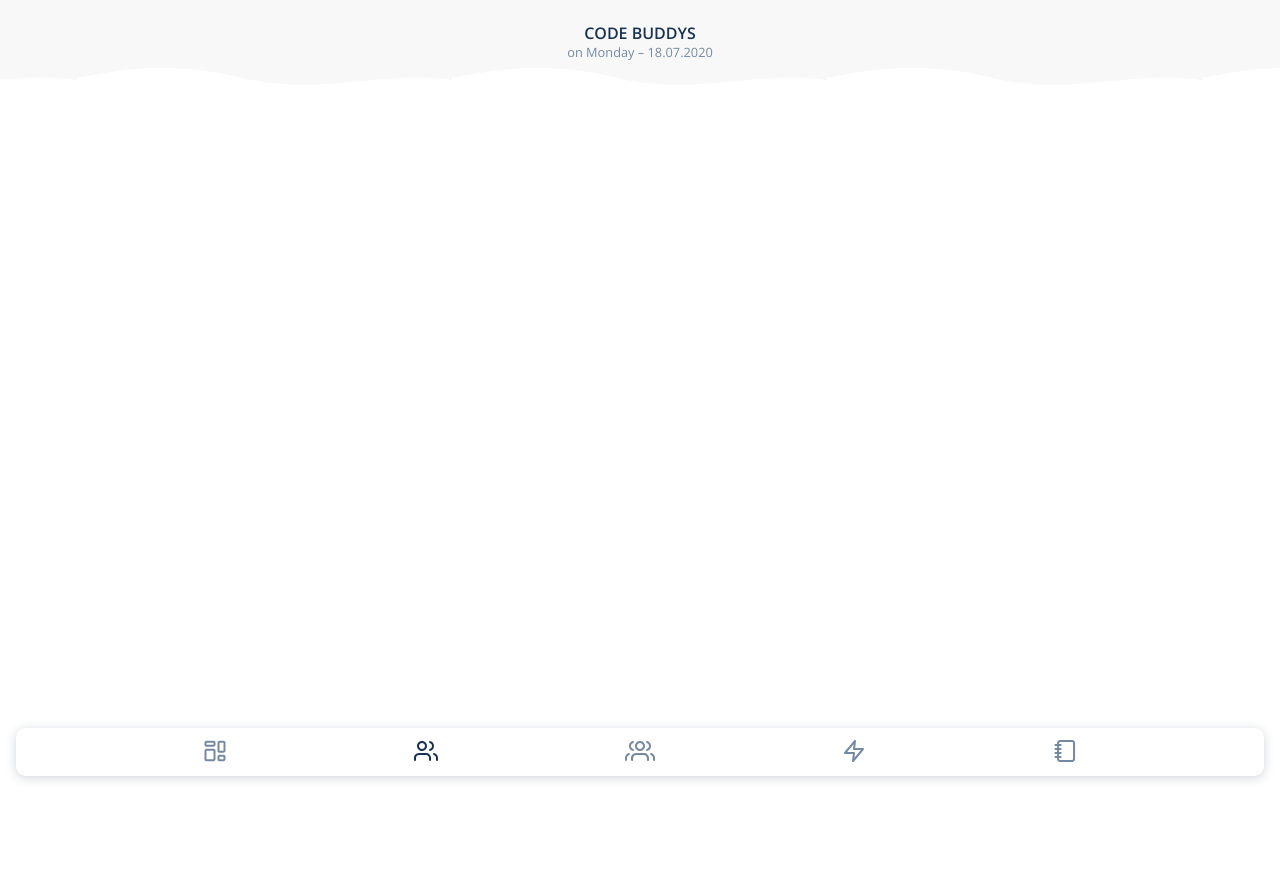
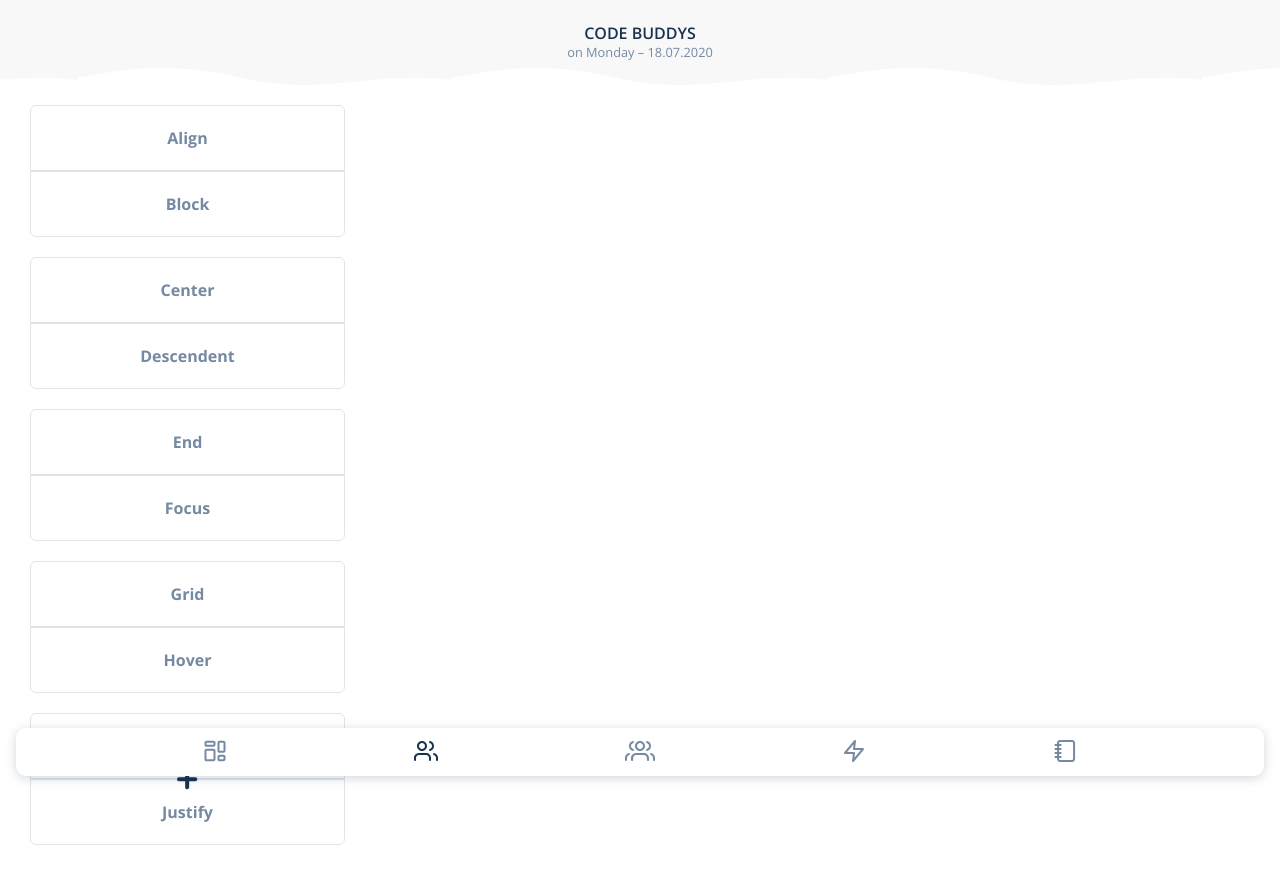
Before and after one commit to LauraMoehr/CompagnionApp, a plain HTML site: page src/buddys.html in a window 1280 px wide. Before the commit the page ends 800 px from the top, so only its background shows below. Drawn offline with nearby package versions, Linux system fonts and the light colour scheme.

Commit message:
added js functions and more

```diff
--- a/src/buddys.html
+++ b/src/buddys.html
@@ -24,17 +24,8 @@
     </header>
     <body>
       <main>
-
-
-
-
-
-
-
-
-          <!-- <section class="small-flexbox">
-            <p class="members m1">Align</p>
         <svg
+          id="plusSign"
           class="small-flexbox__plus"
           width="21"
           height="21"
@@ -47,80 +38,11 @@
             fill="#193251"
           />
         </svg>
-            <p class="members m5">Block</p>
-          </section>
-          <section class="small-flexbox">
-            <p class="members m1">Center</p>
-            <svg
-              class="small-flexbox__plus"
-              width="21"
-              height="21"
-              viewBox="0 0 21 21"
-              fill="none"
-              xmlns="http://www.w3.org/2000/svg"
-            >
-              <path
-                d="M10.1667 0C11.221 0 12.0848 0.815878 12.1612 1.85074L12.1667 2V8.16567L18.3333 8.16667C19.4379 8.16667 20.3333 9.0621 20.3333 10.1667C20.3333 11.221 19.5175 12.0848 18.4826 12.1612L18.3333 12.1667L12.1667 12.1657V18.3333C12.1667 19.4379 11.2712 20.3333 10.1667 20.3333C9.1123 20.3333 8.2485 19.5175 8.17215 18.4826L8.16667 18.3333V12.1657L2 12.1667C0.89543 12.1667 0 11.2712 0 10.1667C0 9.1123 0.815878 8.2485 1.85074 8.17215L2 8.16667L8.16667 8.16567V2C8.16667 0.89543 9.0621 0 10.1667 0Z"
-                fill="#193251"
-              />
-            </svg>
-            <p class="members m5">Descendent</p>
-          </section>
-          <section class="small-flexbox">
-            <p class="members m1">End</p>
-            <svg
-              class="small-flexbox__plus"
-              width="21"
-              height="21"
-              viewBox="0 0 21 21"
-              fill="none"
-              xmlns="http://www.w3.org/2000/svg"
-            >
-              <path
-                d="M10.1667 0C11.221 0 12.0848 0.815878 12.1612 1.85074L12.1667 2V8.16567L18.3333 8.16667C19.4379 8.16667 20.3333 9.0621 20.3333 10.1667C20.3333 11.221 19.5175 12.0848 18.4826 12.1612L18.3333 12.1667L12.1667 12.1657V18.3333C12.1667 19.4379 11.2712 20.3333 10.1667 20.3333C9.1123 20.3333 8.2485 19.5175 8.17215 18.4826L8.16667 18.3333V12.1657L2 12.1667C0.89543 12.1667 0 11.2712 0 10.1667C0 9.1123 0.815878 8.2485 1.85074 8.17215L2 8.16667L8.16667 8.16567V2C8.16667 0.89543 9.0621 0 10.1667 0Z"
-                fill="#193251"
-              />
-            </svg>
-            <p class="members m5">Focus</p>
-          </section>
-          <section class="small-flexbox">
-            <p class="members m1">Grid</p>
-            <svg
-              class="small-flexbox__plus"
-              width="21"
-              height="21"
-              viewBox="0 0 21 21"
-              fill="none"
-              xmlns="http://www.w3.org/2000/svg"
-            >
-              <path
-                d="M10.1667 0C11.221 0 12.0848 0.815878 12.1612 1.85074L12.1667 2V8.16567L18.3333 8.16667C19.4379 8.16667 20.3333 9.0621 20.3333 10.1667C20.3333 11.221 19.5175 12.0848 18.4826 12.1612L18.3333 12.1667L12.1667 12.1657V18.3333C12.1667 19.4379 11.2712 20.3333 10.1667 20.3333C9.1123 20.3333 8.2485 19.5175 8.17215 18.4826L8.16667 18.3333V12.1657L2 12.1667C0.89543 12.1667 0 11.2712 0 10.1667C0 9.1123 0.815878 8.2485 1.85074 8.17215L2 8.16667L8.16667 8.16567V2C8.16667 0.89543 9.0621 0 10.1667 0Z"
-                fill="#193251"
-              />
-            </svg>
-            <p class="members m5">Hover</p>
-          </section>
-          <section class="small-flexbox">
-            <p class="members m1">Inline</p>
-            <svg
-              class="small-flexbox__plus"
-              width="21"
-              height="21"
-              viewBox="0 0 21 21"
-              fill="none"
-              xmlns="http://www.w3.org/2000/svg"
-            >
-              <path
-                d="M10.1667 0C11.221 0 12.0848 0.815878 12.1612 1.85074L12.1667 2V8.16567L18.3333 8.16667C19.4379 8.16667 20.3333 9.0621 20.3333 10.1667C20.3333 11.221 19.5175 12.0848 18.4826 12.1612L18.3333 12.1667L12.1667 12.1657V18.3333C12.1667 19.4379 11.2712 20.3333 10.1667 20.3333C9.1123 20.3333 8.2485 19.5175 8.17215 18.4826L8.16667 18.3333V12.1657L2 12.1667C0.89543 12.1667 0 11.2712 0 10.1667C0 9.1123 0.815878 8.2485 1.85074 8.17215L2 8.16667L8.16667 8.16567V2C8.16667 0.89543 9.0621 0 10.1667 0Z"
-                fill="#193251"
-              />
-            </svg>
-            <p class="members m5">Justify</p>
-          </section> -->
       </main>
     </body>
 
-    <footer class="footer-teams"> <!--Gibt es diese Klasse?-->
+    <footer class="footer-teams">
+      <!--Gibt es diese Klasse?-->
       <a href="/src/index.html" class="active">
         <svg
           class="not-active"
--- a/src/css/base.css
+++ b/src/css/base.css
@@ -27,6 +27,7 @@ body {
   font-family: "Open Sans", sans-serif;
   margin: 0px;
   min-height: 100vh;
+  margin-bottom: 100px;
 }
 
 h1 {
--- a/src/css/components/footer.css
+++ b/src/css/components/footer.css
@@ -11,6 +11,7 @@ footer {
   flex-grow: 3;
   margin: 0.5rem 1rem;
   padding: 0.7rem 0 0.5rem 0;
+  z-index: 100;
 }
 
 svg.not-active {
--- a/src/css/components/teams-pairs.css
+++ b/src/css/components/teams-pairs.css
@@ -29,6 +29,7 @@
 .small-flexbox__plus {
   color: var(--primary);
   margin: 56px 147px 0 147px;
+  z-index: 99;
   position: absolute;
 }
 .members {
--- a/src/javascript/buddys.js
+++ b/src/javascript/buddys.js
@@ -1,13 +1,30 @@
-const buddys = [['Align', 'Block'], [Center, Descendent], [End, Focus], [Grid, Hover], [Inline, Justify]]
+const buddys = [
+  ["Align", "Block"], // 0 --> [0] [1]
+  ["Center", "Descendent"], // 1 --> [0] [1]
+  ["End", "Focus"], // 2 --> [0] [1]
+  ["Grid", "Hover"], // 3 --> [0] [1]
+  ["Inline", "Justify"], // 4 --> [0] [1]
+];
 
-// buddys.forEach((person, index) => {
-//     console.log(person);
-//     let container = document.querySelector('.small-flexbox');
-//     let personBox = document.querySelector('.members')
-//     container.appendChild(personBox)
-//     personBox.classList
+const mainContainer = document.querySelector("main");
 
+buddys.forEach((pair, indexOne) => {
+  const sectionContainer = document.createElement("section");
+  mainContainer.appendChild(sectionContainer);
+  sectionContainer.classList.add("small-flexbox");
 
-// })
+  pair.forEach((person, indexTwo) => {
+    const pairParagraph = document.createElement("p");
+    sectionContainer.appendChild(pairParagraph);
+    pairParagraph.classList.add("members");
+    pairParagraph.innerText = person;
 
-console.log(buddys[0]);
+    if (indexTwo == 0) {
+      pairParagraph.classList.add("m1");
+      const plusSvg = document.getElementById("plusSign");
+      sectionContainer.appendChild(plusSvg);
+    } else {
+      pairParagraph.classList.add("m5");
+    }
+  });
+});
```
Also changed, not shown: src/javascript/teams.js (+31 -7 lines), src/teams.html (+0 -24 lines). Lines whose indentation alone changed are shown as unchanged.
